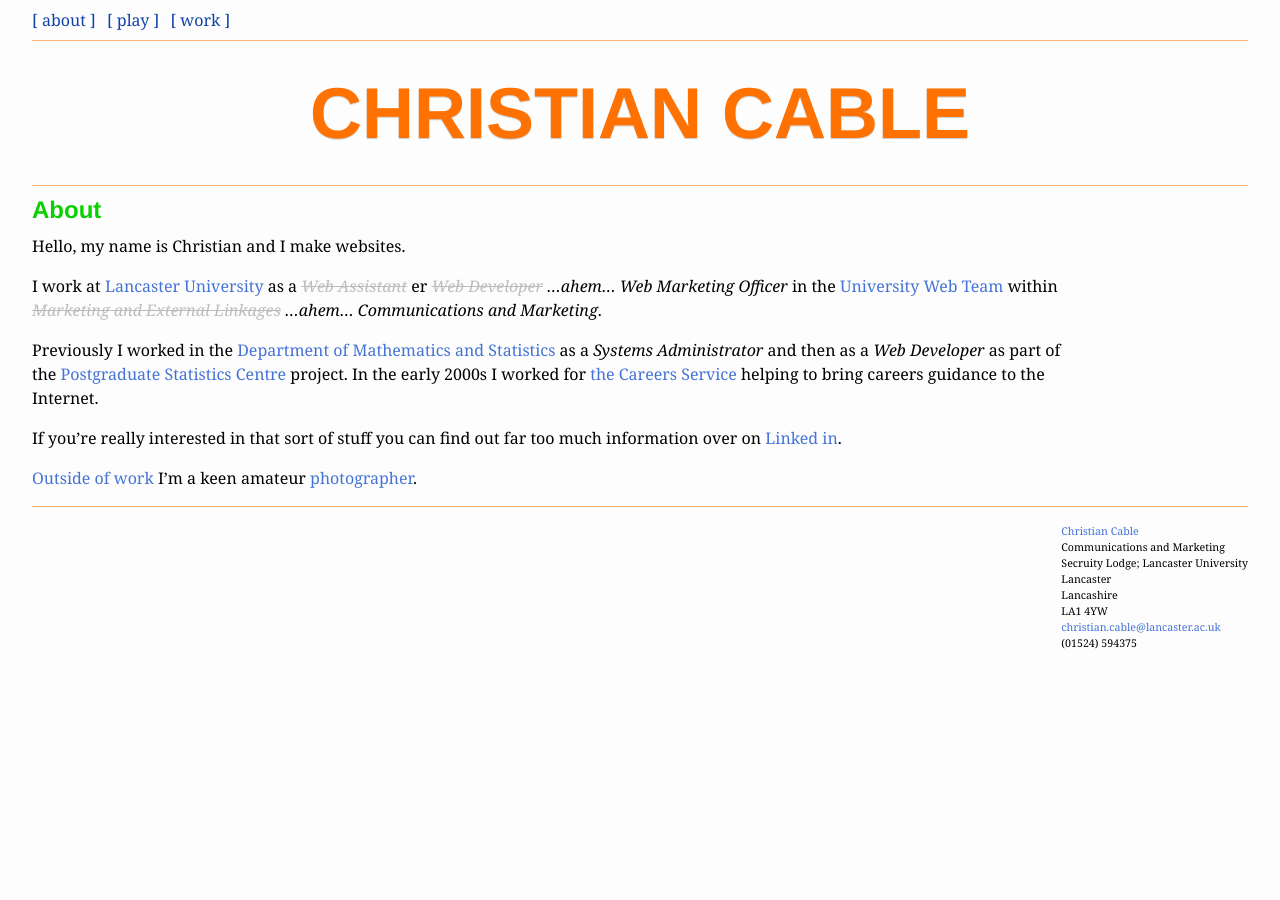
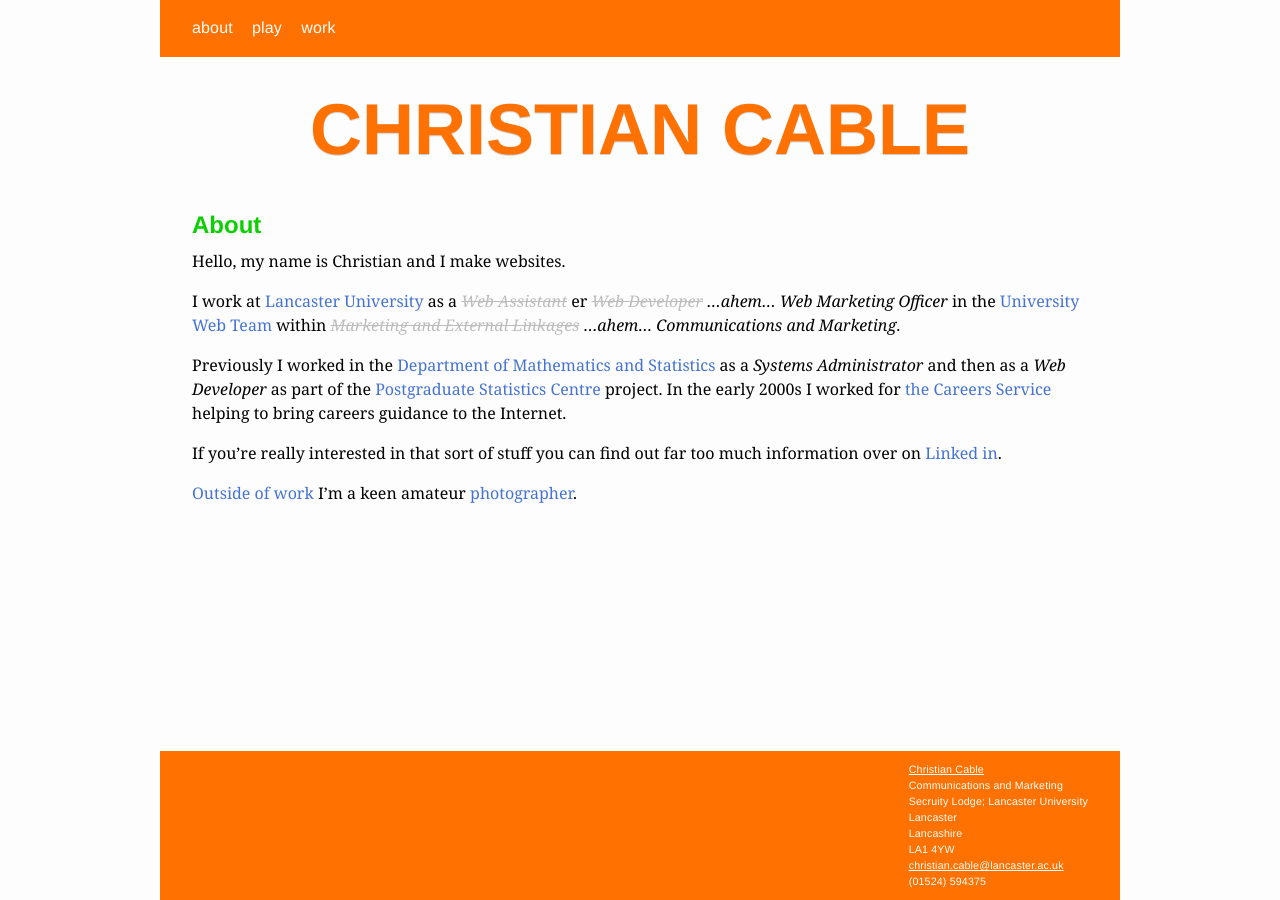
Before and after one commit to christiancable/christiancable.github.io, a Jekyll site: the page built from index.md, in a window 1280 px wide. Built offline with Jekyll 4.4.1, drawn with Linux system fonts in a browser that asks for light colours.

Commit message:
post Christmas-dinner design refresh - out with the floats - in with the flexboxen

```diff
--- a/_includes/header.html
+++ b/_includes/header.html
@@ -1,10 +1,12 @@
 <div id="header">
-    <ul id="nav">
-    {% for page in site.pages %}
-    {% if page.menu %}
-    <li><a class="page-link" href="{{ page.url | prepend: site.baseurl }}">[ {{ page.shorttitle }} ]</a></li>
-    {% endif %}
-    {% endfor %}
-    </ul>
+	<nav>
+		<ul>
+			{% for page in site.pages %}
+			{% if page.menu %}
+			<li class="nav-item"><a class="page-link" href="{{ page.url | prepend: site.baseurl }}">{{ page.shorttitle }}</a></li>
+			{% endif %}
+			{% endfor %}
+		</ul>
+	</nav>
 </div>
 <!-- end nav -->
--- a/_layouts/default.html
+++ b/_layouts/default.html
@@ -2,8 +2,10 @@
 <html>
 {% include head.html %}
 <body>
+	<div class="container">
 		{% include header.html %}
 		{{ content }}
 		{% include footer.html %}
+	</div>
 </body>
 </html>
--- a/_layouts/page.html
+++ b/_layouts/page.html
@@ -1,9 +1,9 @@
 ---
 layout: default
 ---
-        <div id="content">
-            <h1 class="pageTitle">{{ page.title }}</h1>
+        <section id="content">
+            <h1>{{ page.title }}</h1>
             <article>
             {{ content }}
             </article>
-        </div>
+        </section>
--- a/css/reset.scss
+++ /dev/null
@@ -1,48 +0,0 @@
-/* http://meyerweb.com/eric/tools/css/reset/
-   v2.0 | 20110126
-   License: none (public domain)
-*/
-
-html, body, div, span, applet, object, iframe,
-h1, h2, h3, h4, h5, h6, p, blockquote, pre,
-a, abbr, acronym, address, big, cite, code,
-del, dfn, em, img, ins, kbd, q, s, samp,
-small, strike, strong, sub, sup, tt, var,
-b, u, i, center,
-dl, dt, dd, ol, ul, li,
-fieldset, form, label, legend,
-table, caption, tbody, tfoot, thead, tr, th, td,
-article, aside, canvas, details, embed,
-figure, figcaption, footer, header, hgroup,
-menu, nav, output, ruby, section, summary,
-time, mark, audio, video {
-	margin: 0;
-	padding: 0;
-	border: 0;
-	font-size: 100%;
-	font: inherit;
-	vertical-align: baseline;
-}
-/* HTML5 display-role reset for older browsers */
-article, aside, details, figcaption, figure,
-footer, header, hgroup, menu, nav, section {
-	display: block;
-}
-body {
-	line-height: 1;
-}
-ol, ul {
-	list-style: none;
-}
-blockquote, q {
-	quotes: none;
-}
-blockquote:before, blockquote:after,
-q:before, q:after {
-	content: '';
-	content: none;
-}
-table {
-	border-collapse: collapse;
-	border-spacing: 0;
-}
--- a/css/site.scss
+++ b/css/site.scss
@@ -1,26 +1,28 @@
 ---
 ---
+/* reset */
+* {
+    margin: 0;
+    padding: 0;
+}
 
-@import 'reset';
-
+/* colours */
 $colour-page-bg:    #fdfdfd;
 $colour-link:       #4573D5;
-$colour-nav-link:   #1142aa;
-$colour-outline:    #ffb173;
 $colour-h1:         #ff7100;
 $colour-h2:         #0acf00;
+$colour-navigation: $colour-h1;
+
+/* fonts */
+$sans-serif: 'Franklin ITC Pro Light','helvetica neue', Helvetica, Verdana, Arial, sans-serif;
+$sans: Georgia, "Times New Roman", Times, serif;
+
+/* misc */
 $gutter:            2em;
 $text-ratio:        1.5;
+$small-screen:      500px;
 
-%centre {
-    margin: 0 auto;
-    max-width: 80em;
-    padding-left: $gutter;
-    padding-right: $gutter;
-    padding-top: $gutter/4;
-    padding-bottom: $gutter/4;
-}
-
+/* mixins */
 @mixin modular($scale) {
     @if $scale > 0 {
         font-size:$scale*$text-ratio * 1em;
@@ -33,72 +35,74 @@ $text-ratio:        1.5;
         }
 }
 
-/*
+@mixin mobile {
+    @media only screen and (max-width : $small-screen) {
+        @content;
+    }
+}
 
-  :::::::::::       ::::::::::       :::    :::   :::::::::::
-     :+:           :+:              :+:    :+:       :+:
-    +:+           +:+               +:+  +:+        +:+
-   +#+           +#++:++#           +#++:+         +#+
-  +#+           +#+               +#+  +#+        +#+
- #+#           #+#              #+#    #+#       #+#
-###           ##########       ###    ###       ###
-
-
-
-*/
-
+/* type */
 body {
     background-color: $colour-page-bg;
-    font-family: Georgia, "Times New Roman", Times, serif;
+    font-family: $sans;
     line-height: 1.5em;
     font-size: 16px;
 }
 
-p {
-    display: block;
-    margin: 0 0 1em;
-    max-width: 65em;
-}
-
-s {
-    opacity: 0.25;
-    font-style: italic;
+body, html {
+    height: 100%;
 }
 
 h1, h2, h3, h4, h5, h6 {
-    font-family: 'Franklin ITC Pro Light','helvetica neue', Helvetica, Verdana, Arial, sans-serif;
-    display:block;
-    font-style: normal;
-    font-weight: bold;
-    webkit-text-stroke: 1px transparent;
-    text-stroke: 1px transparent;
+    font-family: $sans-serif;
     padding-top: 0.5em;
     padding-bottom: 0.5em;
     line-height: 1em;
     color: $colour-h2;
-    // text-transform: lowercase;
-    text-transform: capitalize;
+    webkit-text-stroke: 1px transparent;
+    text-stroke: 1px transparent;
+
+    @include mobile {
+        text-align: center;
+    }
 }
 
 h1 {
     text-transform: uppercase;
     text-shadow: 0 1px 1px rgba(0, 0, 0, 0.2);
     color: $colour-h1;
+    text-align: center;
     @include modular(3);
+    @include mobile {
+        @include modular(1);
+    }
 }
 
 h2 {
     @include modular(1);
 }
 
-a {
-    color: $colour-link;
+p {
+    margin: 0 0 1em;
+    max-width: 65em;
 }
 
 em {
     font-style:italic;
 }
 
+cite {
+    font-style: italic;
+}
+
+a {
+    color: $colour-link;
+    text-decoration: none;
+
+    &:hover, &:focus {
+        text-decoration: underline;
+    }
+}
 
 ul {
     list-style-position: outside;
@@ -107,121 +111,84 @@ ul {
     padding-left: 1em;
 }
 
-cite {
+s {
+    opacity: 0.25;
     font-style: italic;
 }
 
+/* layout blocks */
+
+.container {
+    max-width: 60rem;
+    margin: auto;
+
+    display: flex;
+    flex-direction: column;
+    justify-content: space-between;
+    min-height: 100%;
+}
+
+.container  > * {
+    padding-left: $gutter;
+    padding-right: $gutter;
+}
+
+#header, #footer {
+    font-family: $sans-serif;
+    background-color: $colour-navigation;
+    color: white;
+    letter-spacing: 0.01em;
+
+    a {
+        text-decoration: underline;
+        color: white;
+        &:hover {
+            text-decoration: bold;
+        }
+    }
+
+    nav ul {
+        display:flex;
+        justify-content: flex-start;
+        padding: 1em;
+
+        &:first-child {
+            padding-left: 0;
+        }
+    }
+
+    .nav-item {
+        list-style-type: none;
+        padding-right: 1.2em;
+
         a {
             text-decoration: none;
-
-    &:hover, &:focus {
+            color: white;
+            &:hover {
                 text-decoration: underline;
+            }
         }
     }
 
     #contact {
+        padding-top: 1em;
+        padding-bottom: 1em;
+        display: flex;
+        justify-content: flex-end;
         @include modular(-1);
         line-height: 1rem;
-    float:right;
-    display: block;
         span {
             display: block;
         }
 
-
+        @include mobile {
+            justify-content: center;
+            text-align: center;
         }
-
-/*
-
-      :::            :::     :::   :::       ::::::::      :::    :::   :::::::::::
-     :+:          :+: :+:   :+:   :+:      :+:    :+:     :+:    :+:       :+:
-    +:+         +:+   +:+   +:+ +:+       +:+    +:+     +:+    +:+       +:+
-   +#+        +#++:++#++:   +#++:        +#+    +:+     +#+    +:+       +#+
-  +#+        +#+     +#+    +#+         +#+    +#+     +#+    +#+       +#+
- #+#        #+#     #+#    #+#         #+#    #+#     #+#    #+#       #+#
-########## ###     ###    ###          ########       ########        ###
-
-*/
-
-div {
-    clear: both;
-    display: block;
+    }
 }
 
 #content {
-    @extend %centre;
-
+    border-top: 1px solid $colour-navigation;
+    margin-bottom: auto;
 }
-
-#header {
-   @extend %centre;
-}
-
-#footer {
-    @extend %centre;
-}
-
-article {
-
-        border-width: thin;
-        border-left-style: none;
-        border-bottom-style: solid;
-        border-right-style: none;
-        border-top-style: none;
-        border-color: $colour-outline;
-
-}
-
-.pageTitle {
-    border-color: $colour-outline;
-    border-left-style: none;
-    border-bottom-style: solid;
-    border-top-style: solid;
-    border-right-style: none;
-    text-align: center;
-    border-width: thin;
-
-    h1 {
-        max-width: 80%;
-    }
-}
-
-
-#nav {
-
-    list-style: none;
-    list-style-type:none;
-
-
-    @include modular(0);
-
-    li {
-        // letter-spacing: 0.1em;
-        margin-left: 0px;
-        margin-bottom: 0;
-        margin-right: 0.7em;
-        margin-top: 0;
-        float: left;
-    }
-
-    &:first-child {
-        padding-left: 0;
-    }
-
-    a {
-        color: $colour-nav-link;
-    }
-}
-
-
-
-
-
-
-@media only screen and (max-width: 500px) {
-
-    h1 {
-        @include modular(2);
-    }
-
-}
```
Lines whose indentation alone changed are shown as unchanged.
